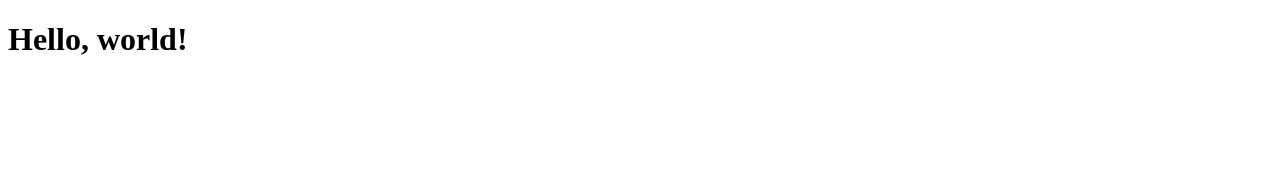
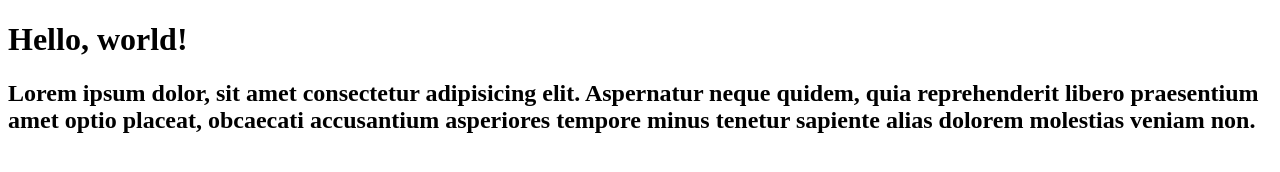
Before and after one commit to Pabloblinhao/curso-git, a plain HTML site: page index.html in a window 1280 px wide. Drawn offline with Linux system fonts and the light colour scheme.

Commit message:
10° commit - Adicionando lorem no h2

```diff
--- a/index.html
+++ b/index.html
@@ -1,13 +1,17 @@
 <!DOCTYPE html>
 <html lang="en">
-<head>
-    <meta charset="UTF-8">
-    <meta name="viewport" content="width=device-width, initial-scale=1.0">
+  <head>
+    <meta charset="UTF-8" />
+    <meta name="viewport" content="width=device-width, initial-scale=1.0" />
     <title>Document</title>
-</head>
-<body>
-  <h1>
-    Hello, world!
-  </h1>
-</body>
+  </head>
+  <body>
+    <h1>Hello, world!</h1>
+    <h2>
+      Lorem ipsum dolor, sit amet consectetur adipisicing elit. Aspernatur neque
+      quidem, quia reprehenderit libero praesentium amet optio placeat,
+      obcaecati accusantium asperiores tempore minus tenetur sapiente alias
+      dolorem molestias veniam non.
+    </h2>
+  </body>
 </html>
```
